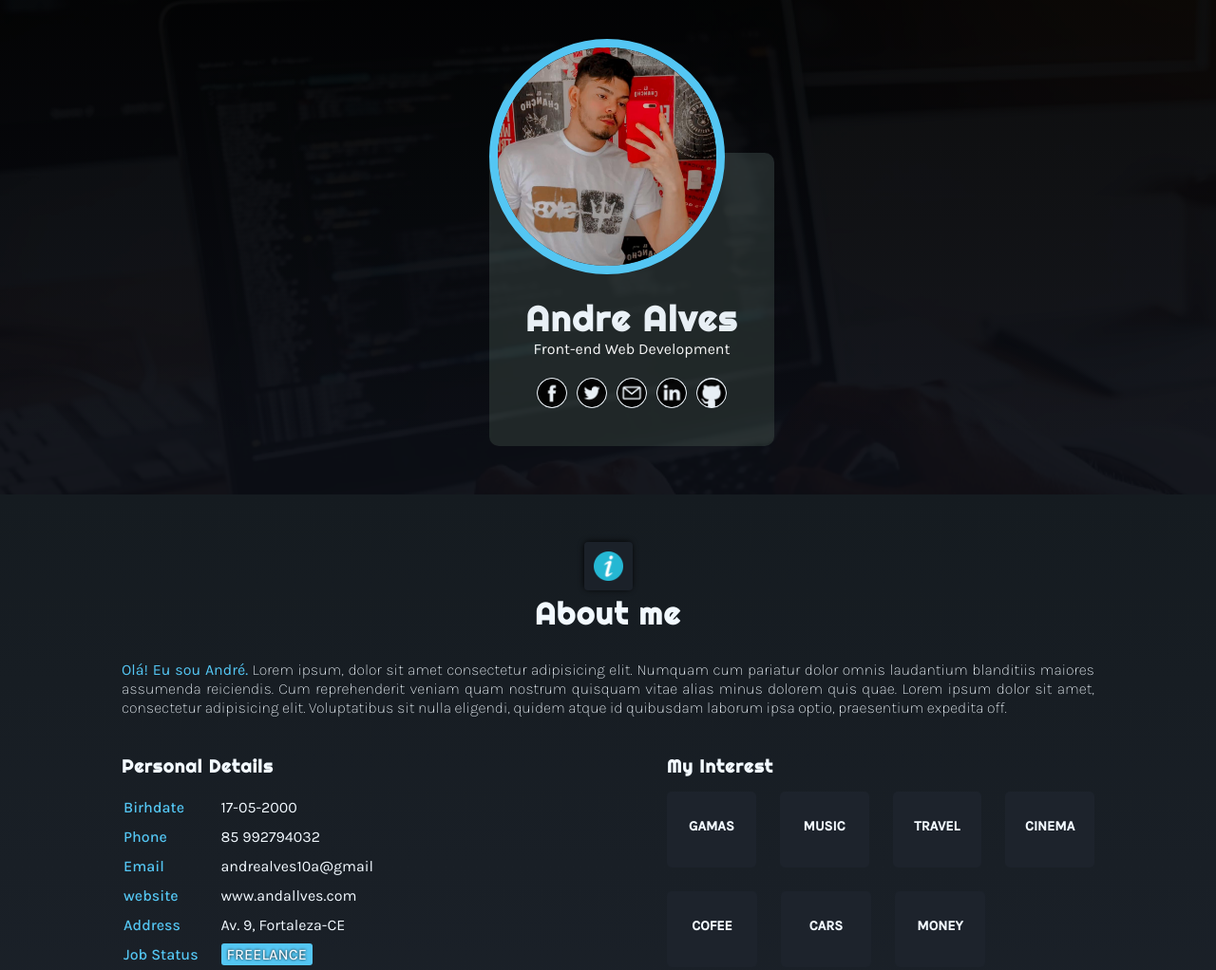
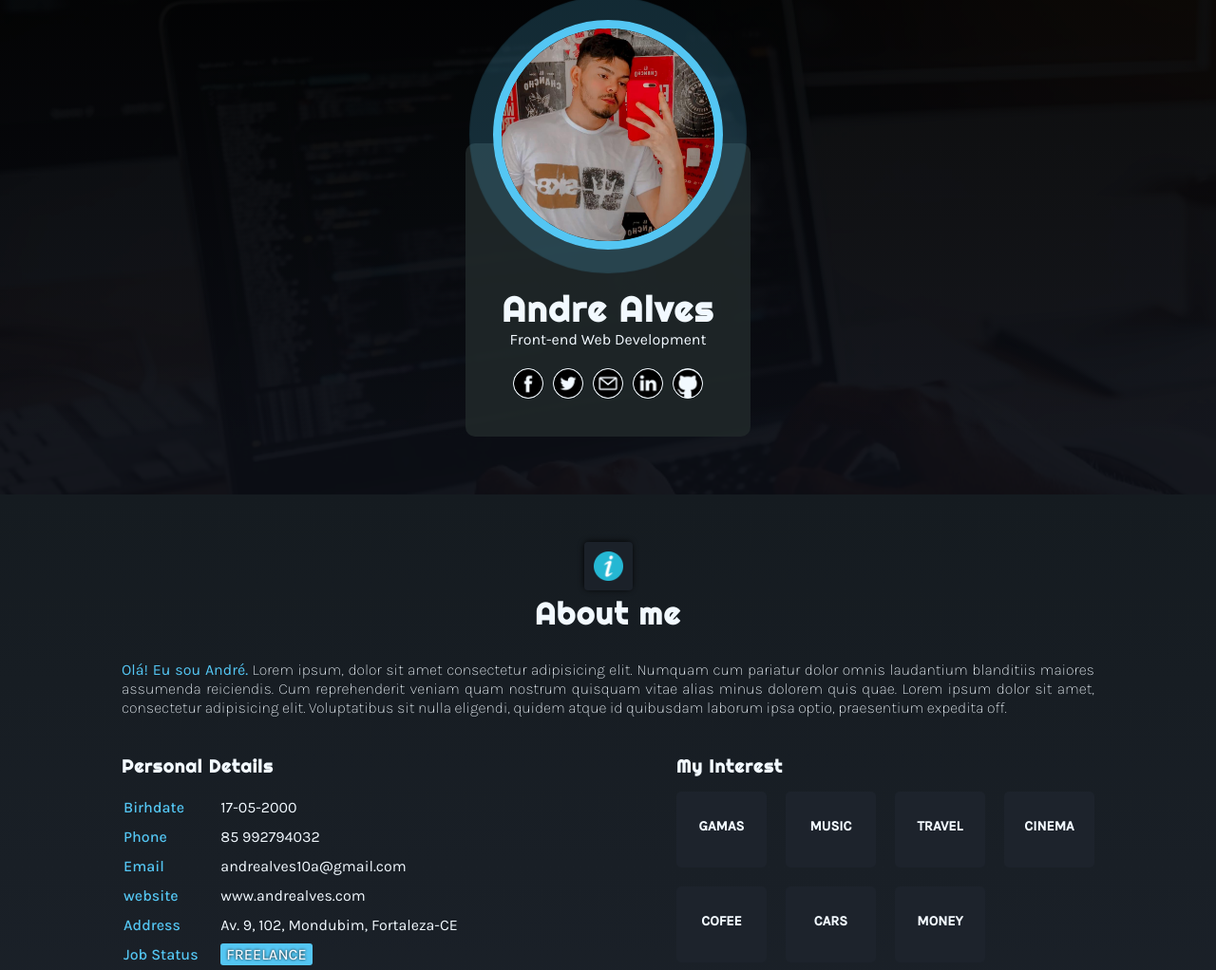
Before and after one commit to AndAllves/andallves, a plain HTML site: page index.html in a window 1280 px wide. Shown: the part 127-1149 px from the top of the page at 95% size. Drawn offline with Linux system fonts and the light colour scheme.

Commit message:
Atualização

```diff
--- a/css/style.css
+++ b/css/style.css
@@ -1,5 +1,6 @@
 @import url('https://fonts.googleapis.com/css2?family=Karla:wght@200;400;500&family=Overpass:wght@300;400&family=Righteous&display=swap');
 * { padding: 0; margin: 0;}
+
 main {
     width: 100%;
 }
@@ -43,8 +44,9 @@ main {
     text-transform: uppercase;
     letter-spacing: 0.05em;
 }
+
 .background {
-    width: 92.5%;
+    width: 92.6%;
     height: 500px;
     background-image: url(../imagens/background.jpg);
     background-repeat: no-repeat;
@@ -57,42 +59,49 @@ main {
     width: 100%;
 }
 .header {
+    width: 100%;
     background-image: linear-gradient(rgb(0, 0, 0),rgb(10, 12, 19)90%);
     height: 400px;
-    padding: 100px;
+    padding-top: 100px;
+    padding-bottom: 100px;
 
 }
 .header-centro {
 
-    width: 250px;
+    width: 100%;
     height: 300px;
     margin: 0 auto;
-    padding: 20px;
-    color: white;
     display: flex;
     flex-direction: column;
+    position: absolute;
 }
 .header-imagem {
-    position: absolute;
+    width: 242px;
+    margin: 0 auto;
+    position: relative;
+
 
 }
+
 .header-imagem img{
+    position: absolute;
+    width: 14em;
+    border: 9px solid rgb(84, 198, 243);
+    border-radius: 140px;
+    box-shadow: 0 0 1px 25px rgba(84,198,243, 0.2);
+}
 
-    width: 230px;
-    border: 9px solid rgb(84, 198, 243);
-    border-radius: 125px;
+.header-centro {
+    width: 100%
 }
-.header-centro {
 
-}
 .header-texto-grid {
-    margin: 0 auto;
-    margin-top: 120px;
-    background-color: rgb(32, 39, 41);
+    margin:  0 auto;
+    margin-top: 130px;
+    background-color: rgba(32, 39, 41,0.9);
     border-radius: 10px ;
     width: 300px;
-    height: 800px;
-    opacity: 100%;
+    height: 850px;
 
 }
 .header-texto {
@@ -108,12 +117,20 @@ main {
     color: rgb(242, 249, 255);
     letter-spacing: 0.05em;
 }
-.info p {
-    font-family: 'Oswald', sans-serif;
-}
+
 .header-texto p {
     font-family: 'Karla',sans-serif;
+    color: rgb(242, 249, 255);
 }
+
+
+
+
+
+
+
+
+
 .redessociais {
     width: 200px;
     margin: 0 auto;
@@ -131,6 +148,7 @@ main {
     margin-top: 20px;
 
 }
+
 .conteudo-secundario {
     width: 100%;
     height: 650px;
@@ -142,6 +160,13 @@ main {
 .conteudo-secundario-grid {
     width: 80%;
     margin: 0 auto;
+}
+.about {
+    text-align: center;
+    color: rgb(242, 249, 255);
+    padding-top: 50px;
+    width: 100%;
+
 }
 .info {
     width: 50px;
@@ -160,20 +185,19 @@ main {
 
 
 }
-.about {
-    text-align: center;
-    color: rgb(242, 249, 255);
-    padding-top: 50px;
-
-}
-
-
 .about h2 {
     padding-bottom: 30px;
     font-family: 'Righteous', cursive;
     font-size: 2em;
     letter-spacing: 0.05em;
 }
+.info p {
+    font-family: 'Oswald', sans-serif;
+}
+
+
+
+
 .texto-outracor {
     color: rgb(84, 198, 243);
     font-weight: 400;
@@ -185,10 +209,22 @@ main {
     font-weight: 200;
 
 }
+
+h3 {
+    font-family: 'Righteous', cursive;
+    color: rgb(242, 249, 255);
+    text-align: start;
+    letter-spacing: 0.06em;
+}
+
 table {
-    width: 300px;
+    width: 400px;
     padding-top: 10px;
 }
+td {
+    padding: 10px  10px 0px 0px;
+}
+
 .coluna1 {
     color: rgb(84, 198, 243);
     font-family: 'Karla', sans-serif;
@@ -207,47 +243,39 @@ table {
     border-radius: 3px;
     text-shadow: 0 0 3px black;
 }
-td {
-    padding: 10px  10px 0px 0px;
 
-}
+
 .conteudo-pessoal {
     display: flex;
     flex-direction: row;
     align-items: baseline;
     justify-content: space-between;
     margin-top: 40px;
+    width: 100%;
 }
-h3 {
-    font-family: 'Righteous', cursive;
-    color: rgb(242, 249, 255);
-    text-align: start;
-    letter-spacing: 0.06em;
-}
+
 
 .informacoes {
     display: flex;
     flex-direction: column;
+    width: 50%;
 
 }
 .interesses {
     display: flex;
     flex-direction: column;
-    width: 450px;
-
-
 
 }
 .interesses-linha {
     display: flex;
     flex-direction: column;
     margin-top: 15px;
-    gap: 25px;
+    gap: 20px
 }
 .interesses-coluna {
     display: flex;
     flex-direction: row;
-    gap: 25px;
+    gap: 20px
 
 }
 .interesse-item {
@@ -256,7 +284,6 @@ h3 {
     border-radius: 5px;
     width: 75px;
     height: 60px;
-    gap: 30px;
     text-align: center;
 }
 h4 {
@@ -275,6 +302,9 @@ h4 {
     font-family: 'Karla', sans-serif;
 
 }
+aside {
+    width: 100%;
+}
 .curriculo h4 {
     float: left;
 }
--- a/index.html
+++ b/index.html
@@ -34,9 +34,13 @@
        <section class="background">
 
        </section>
+
        <div class="grid-conteudo">
+
             <section class="header">
+
                 <div class="header-centro">
+
                     <div class="header-imagem">
                         <img src="imagens/perfil.jpg" alt="">
                     </div>
@@ -46,6 +50,7 @@
                             <h1>Andre Alves</h1>
                             <p>Front-end Web Development</p>
                         </div>
+
                         <div class="redessociais">
                             <img src="imagens/facebook.png" alt="">
                             <img src="imagens/twitter.png" alt="">
@@ -54,19 +59,28 @@
                             <img src="imagens/github.png" alt="">
                         </div>
                     </div>
+
                 </div>
+
             </section>
+
             <section class="conteudo-secundario">
+
                 <div class="conteudo-secundario-grid">
+
                     <div class="about">
+
                         <div class="info">
                             <img src="imagens/info.png" alt="">
                         </div>
+
                         <h2>About me</h2>
                         <p><span class="texto-outracor">Olá! Eu sou André.</span> Lorem ipsum, dolor sit amet consectetur adipisicing elit. Numquam cum pariatur dolor omnis laudantium blanditiis maiores assumenda reiciendis. Cum reprehenderit veniam quam nostrum quisquam vitae alias minus dolorem quis quae. Lorem ipsum dolor sit amet, consectetur adipisicing elit. Voluptatibus sit nulla eligendi, quidem atque id quibusdam laborum ipsa optio, praesentium expedita off.</p>
+
                     </div>
 
                     <div class="conteudo-pessoal">
+
                         <div class="informacoes">
 
                             <h3>Personal Details</h3>
@@ -83,16 +97,16 @@
                                 </tr>
                                 <tr>
                                     <td class="coluna1">Email</td>
-                                    <td class="coluna2">andrealves10a@gmail</td>
+                                    <td class="coluna2">andrealves10a@gmail.com</td>
 
                                 </tr>
                                 <tr>
                                     <td class="coluna1">website</td>
-                                    <td class="coluna2">www.andallves.com</td>
+                                    <td class="coluna2">www.andrealves.com</td>
                                 </tr>
                                 <tr>
                                     <td class="coluna1">Address</td>
-                                    <td class="coluna2">Av. 9, Fortaleza-CE</td>
+                                    <td class="coluna2">Av. 9, 102, Mondubim, Fortaleza-CE</td>
                                 </tr>
                                 <tr>
                                     <td class="coluna1">Job Status</td>
@@ -100,6 +114,7 @@
                                 </tr>
 
                             </table>
+
                         </div>
 
                         <div class="interesses">
@@ -109,6 +124,7 @@
                             </div>
 
                             <div class="interesses-linha">
+
                                 <div class="interesses-coluna">
 
                                     <div class="interesse-item">
@@ -132,6 +148,7 @@
                                     </div>
 
                                 </div>
+
                                     <div class="interesses-coluna">
 
                                         <div class="interesse-item">
@@ -152,15 +169,22 @@
                                     </div>
 
                             </div>
+
                         </div>
+
                     </div>
+
                 </div>
+
                 <aside>
+
                     <div class="curriculo">
                         <h4>Download CV</h4>
                         <img src="imagens/direct-download.png" alt="">
                     </div>
+
                 </aside>
+
             </section>
 
         </div>
```
